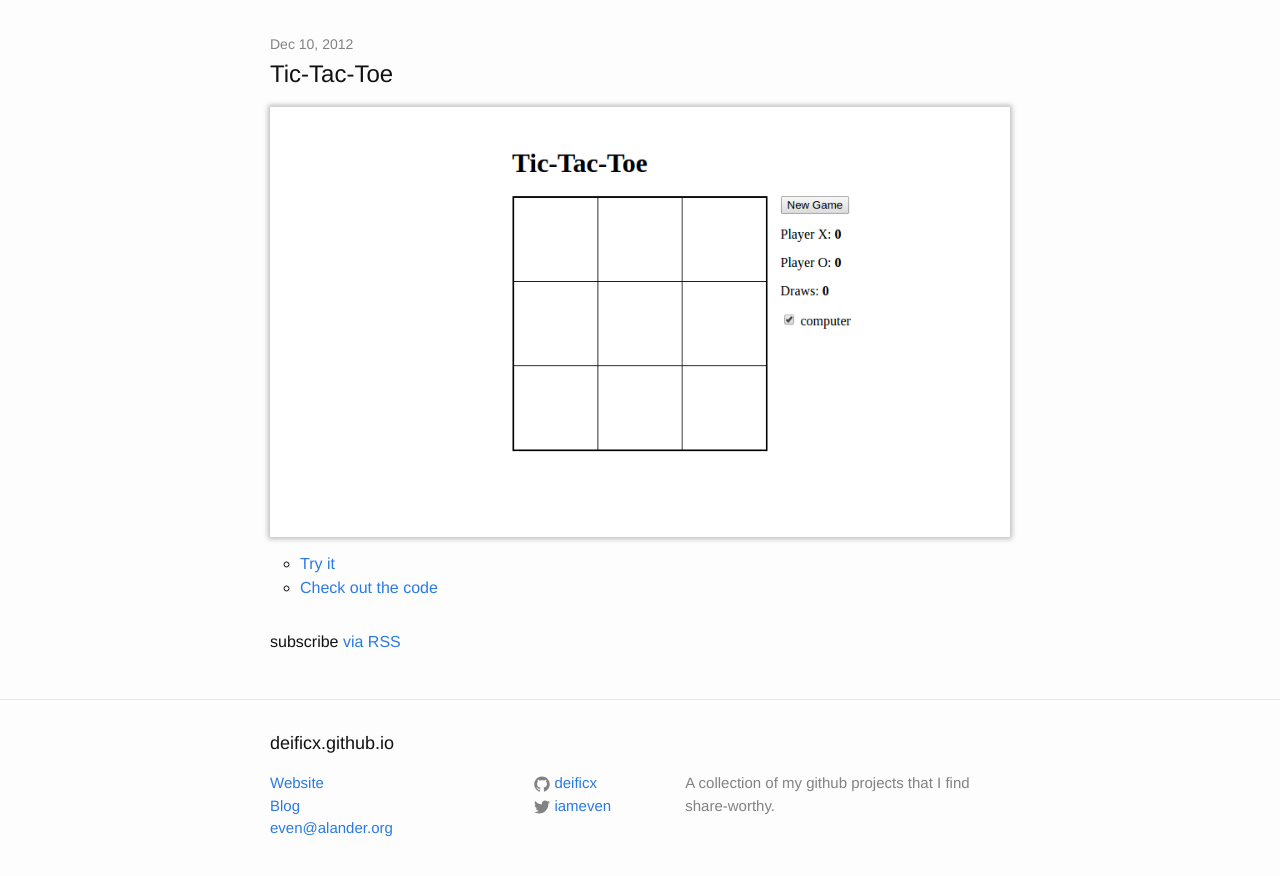
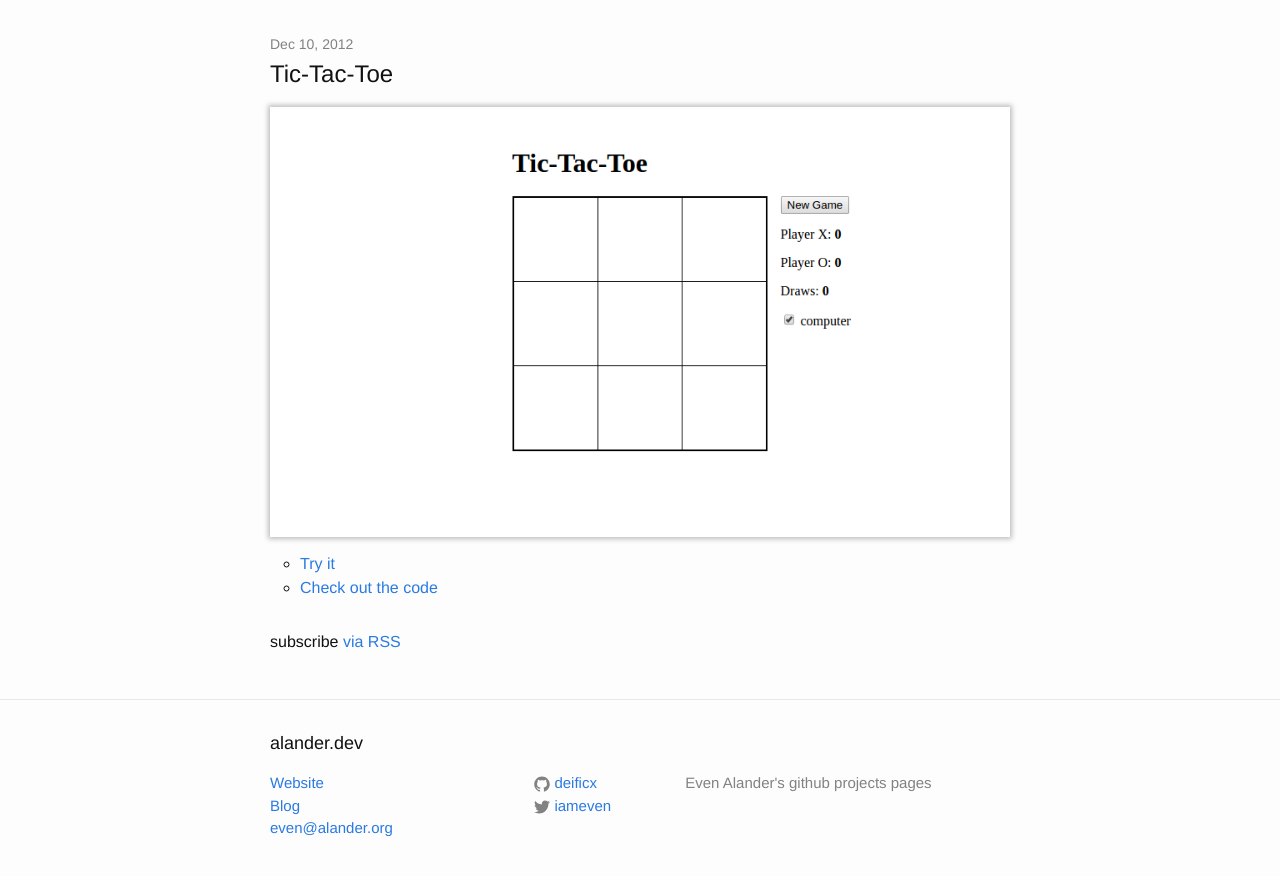
Before and after one commit to deificx/deificx.github.io, a Jekyll site: the page built from index.html, in a window 1280 px wide and 900 px high, scrolled down 2511 px. Shown: the top 876 px of the window. Built offline with Jekyll 4.4.1, drawn with Linux system fonts in a browser that asks for light colours; some of the changed text lies outside the part shown.

Commit message:
rename to alander.dev, update description

```diff
--- a/_config.yml
+++ b/_config.yml
@@ -6,14 +6,14 @@
 # 'jekyll serve'. If you change this file, please restart the server process.
 
 # Site settings
-title: deificx.github.io
+title: alander.dev
 email: even@alander.org
 description: > # this means to ignore newlines until "baseurl:"
-  A collection of my github projects that I find share-worthy.
+  Even Alander's github projects pages
 baseurl: "" # the subpath of your site, e.g. /blog
-url: "http://127.0.0.1:4000" # the base hostname & protocol for your site
+url: "https://alander.dev" # the base hostname & protocol for your site
 twitter_username: iameven
-github_username:  deificx
+github_username: deificx
 
 # Build settings
 markdown: kramdown
```
